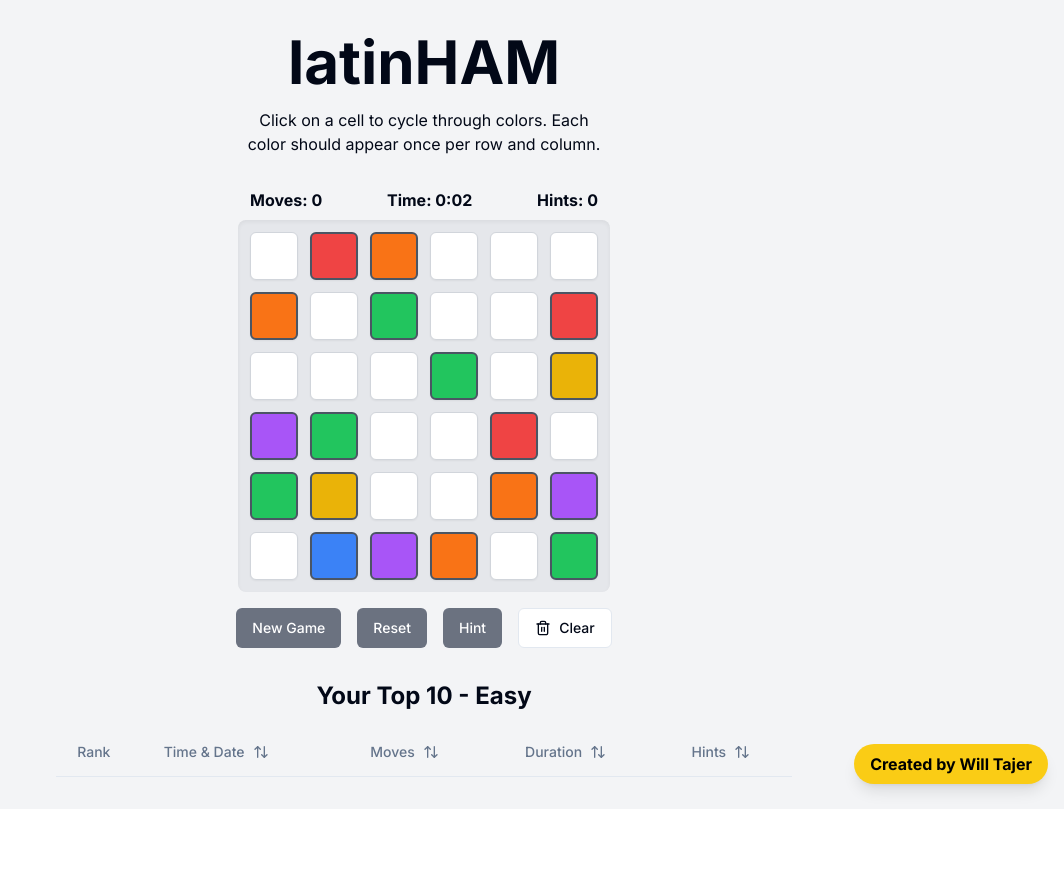
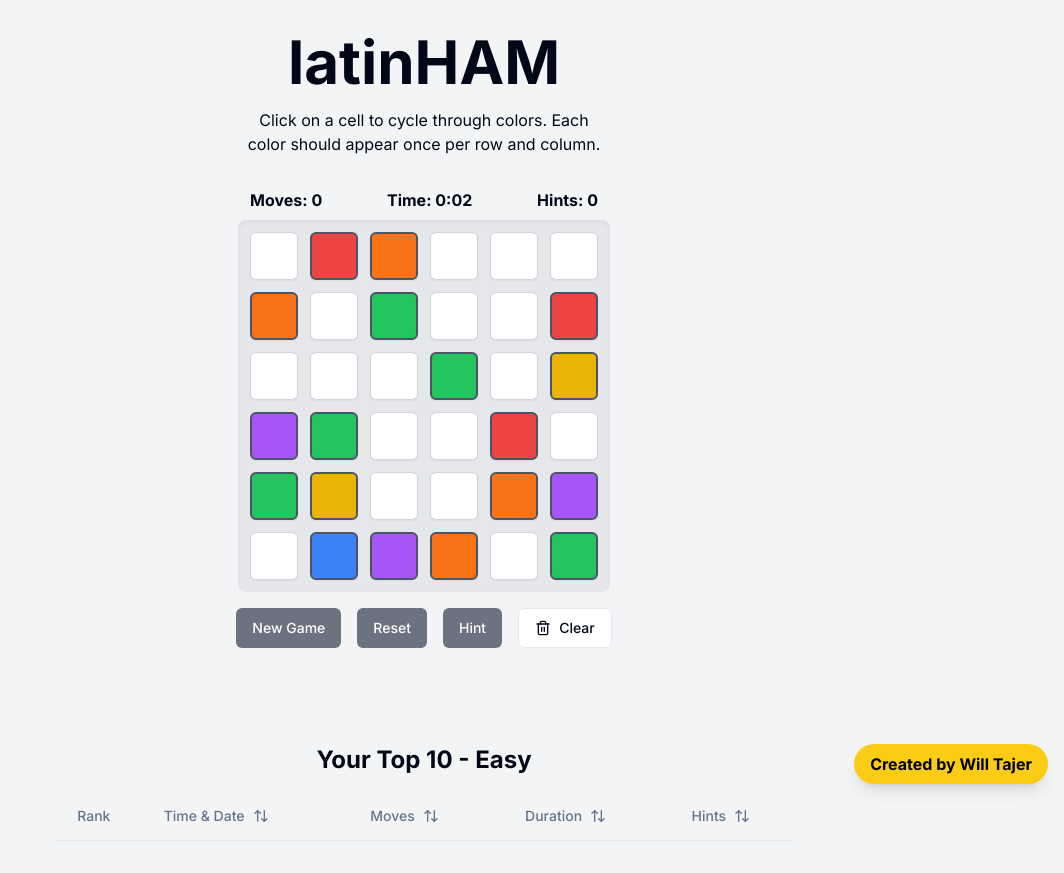
Before and after one commit to willtajer/latinHAM, a Next.js app: page / in a window 1280 px wide. Both pictures are taken after a click on the button "Easy". Shown: the whole page, without its empty margins (216-1280 px from the left). Before the commit the page ends 809 px from the top, so only its background shows below. Built offline with nearby package versions, Linux system fonts and the light colour scheme.

Commit message:
adjusted padding top on leaderboard

```diff
--- a/components/LatinHamGame.tsx
+++ b/components/LatinHamGame.tsx
@@ -305,11 +305,11 @@ export function LatinHamGame() {
     <div className="flex flex-col items-center justify-center min-h-screen bg-gray-100 py-8">
       <div className="w-[calc(6*3rem+6*0.75rem)] mb-4">
         <h1 className="text-6xl font-bold mb-2 text-center">latinHAM</h1>
-        <p className="text-center mt-4 mb-4">
+        <p className="text-center mt-4">
           Click on a cell to cycle through colors. Each color should appear once per row and column.
         </p>
       </div>
-      <div className="w-[calc(6*3rem+5*0.75rem)] mb-2">
+      <div className="w-[calc(6*3rem+5*0.75rem)] mt-4 mb-2">
         <div className="flex justify-between font-bold text-md">
           <span>Moves: {moveCount}</span>
           <span>Time: {formatTime(elapsedTime)}</span>
@@ -357,7 +357,7 @@ export function LatinHamGame() {
           {isTrashMode ? "Cancel" : "Clear"}
         </Button>
       </div>
-      <div className="mt-8 w-full max-w-xxl">
+      <div className="mt-24 w-full max-w-xxl">
         <Leaderboard entries={leaderboard[difficulty]} difficulty={difficulty} />
       </div>
       <Dialog open={showNewGameConfirmation} onOpenChange={setShowNewGameConfirmation}>
```
